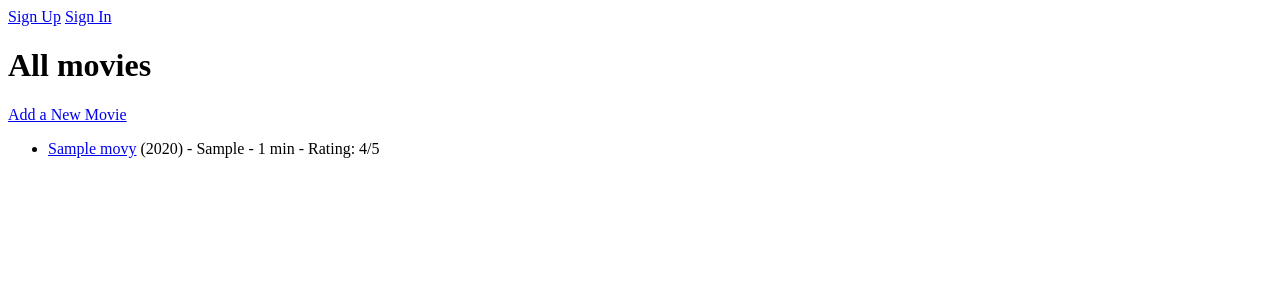
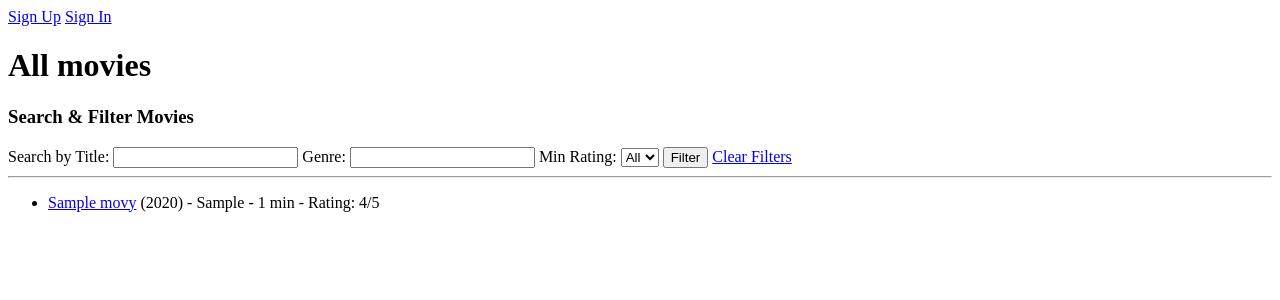
Before and after one commit to Ali-2298/fresh-tomatoes-app, a Node server app: page /movies in a window 1280 px wide. Shown: the top 300 px of the page. Run offline with Node 20, Linux system fonts and the light colour scheme; tables that the repository leaves empty hold one stand-in row (values such as "Sample post"); some libraries are stand-ins or nearby versions.

Commit message:
added filters and allowing guests to view the movies and reviews

```diff
--- a/views/index.ejs
+++ b/views/index.ejs
@@ -15,6 +15,7 @@
     <% } else { %>
     <h1>Welcome to the app, guest.</h1>
     <p>
+      <a href="/movies">View all movies</a>
       <a href="/auth/sign-up">Sign up</a> or
       <a href="/auth/sign-in">Sign in</a>
     </p>
--- a/views/movies/index.ejs
+++ b/views/movies/index.ejs
@@ -8,7 +8,38 @@
   <body>
     <%- include('../partials/_navbar.ejs') %>
     <h1>All movies</h1>
+
+    <% if (user && user.role === 'admin') { %>
       <a href="/movies/new">Add a New Movie</a>
+    <% } %>
+
+    <h3>Search & Filter Movies</h3>
+    <form action="/movies" method="GET">
+      <label for="search">Search by Title:</label>
+      <input type="text" id="search" name="search" value="<%= filters.search || '' %>">
+
+      <label for="genre">Genre:</label>
+      <input type="text" id="genre" name="genre" value="<%= filters.genre || '' %>">
+
+      <label for="minRating">Min Rating:</label>
+      <select id="minRating" name="minRating">
+        <option value="">All</option>
+        <option value="1" <%= filters.minRating == 1 ? 'selected' : '' %>>1+</option>
+        <option value="2" <%= filters.minRating == 2 ? 'selected' : '' %>>2+</option>
+        <option value="3" <%= filters.minRating == 3 ? 'selected' : '' %>>3+</option>
+        <option value="4" <%= filters.minRating == 4 ? 'selected' : '' %>>4+</option>
+        <option value="5" <%= filters.minRating == 5 ? 'selected' : '' %>>5</option>
+      </select>
+
+      <button type="submit">Filter</button>
+      <a href="/movies">Clear Filters</a>
+    </form>
+
+    <hr>
+
+    <% if (movies.length === 0) { %>
+      <p>No movies found.</p>
+    <% } else { %>
       <ul>
         <% movies.forEach((movie) => { %>
           <li>
@@ -20,5 +51,6 @@
           </li>
         <% }) %>
       </ul>
+    <% } %>
   </body>
 </html>
```
Also changed, not shown: views/movies/show.ejs (+5 -4 lines). Lines whose indentation alone changed are shown as unchanged.
